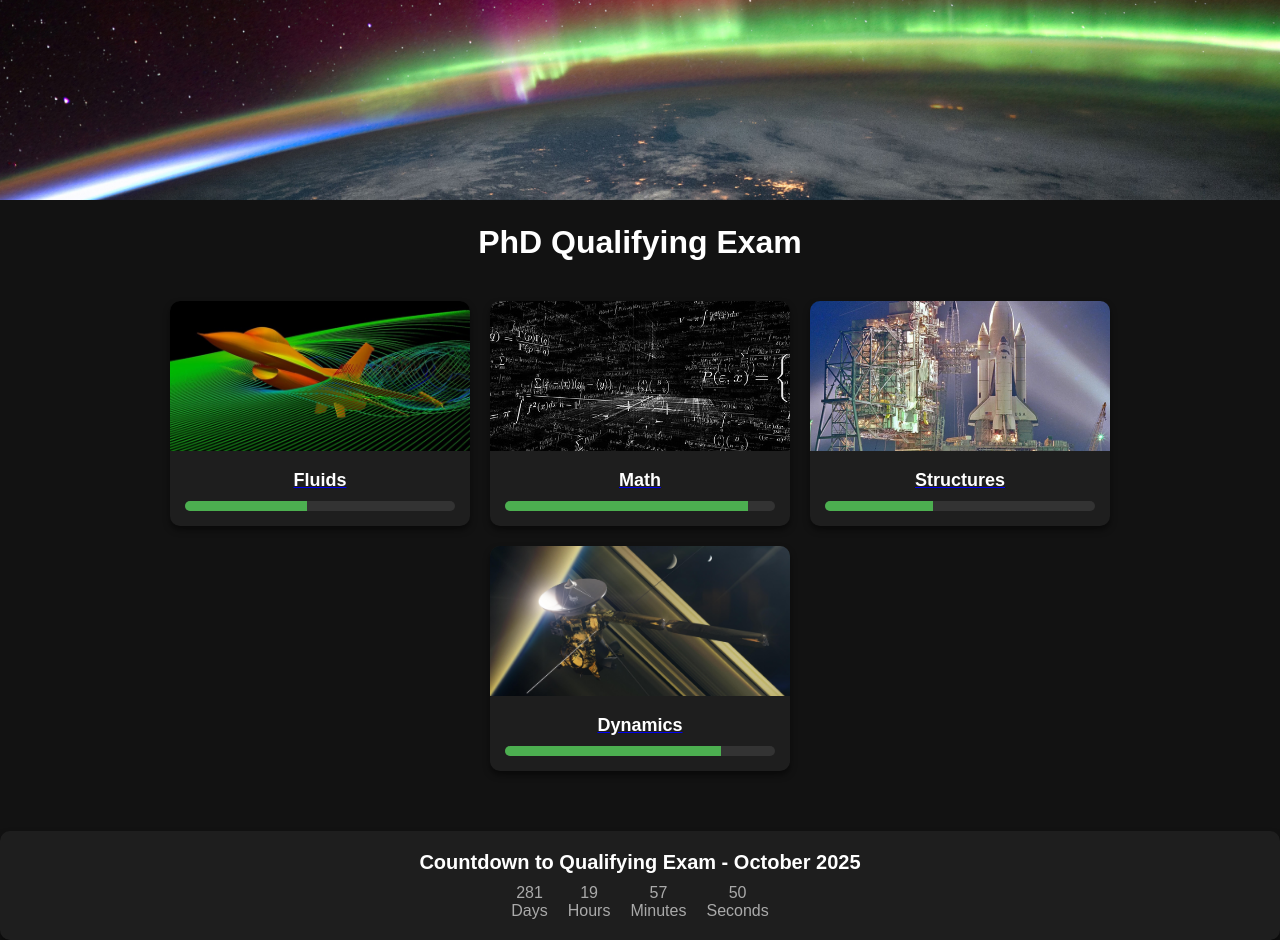
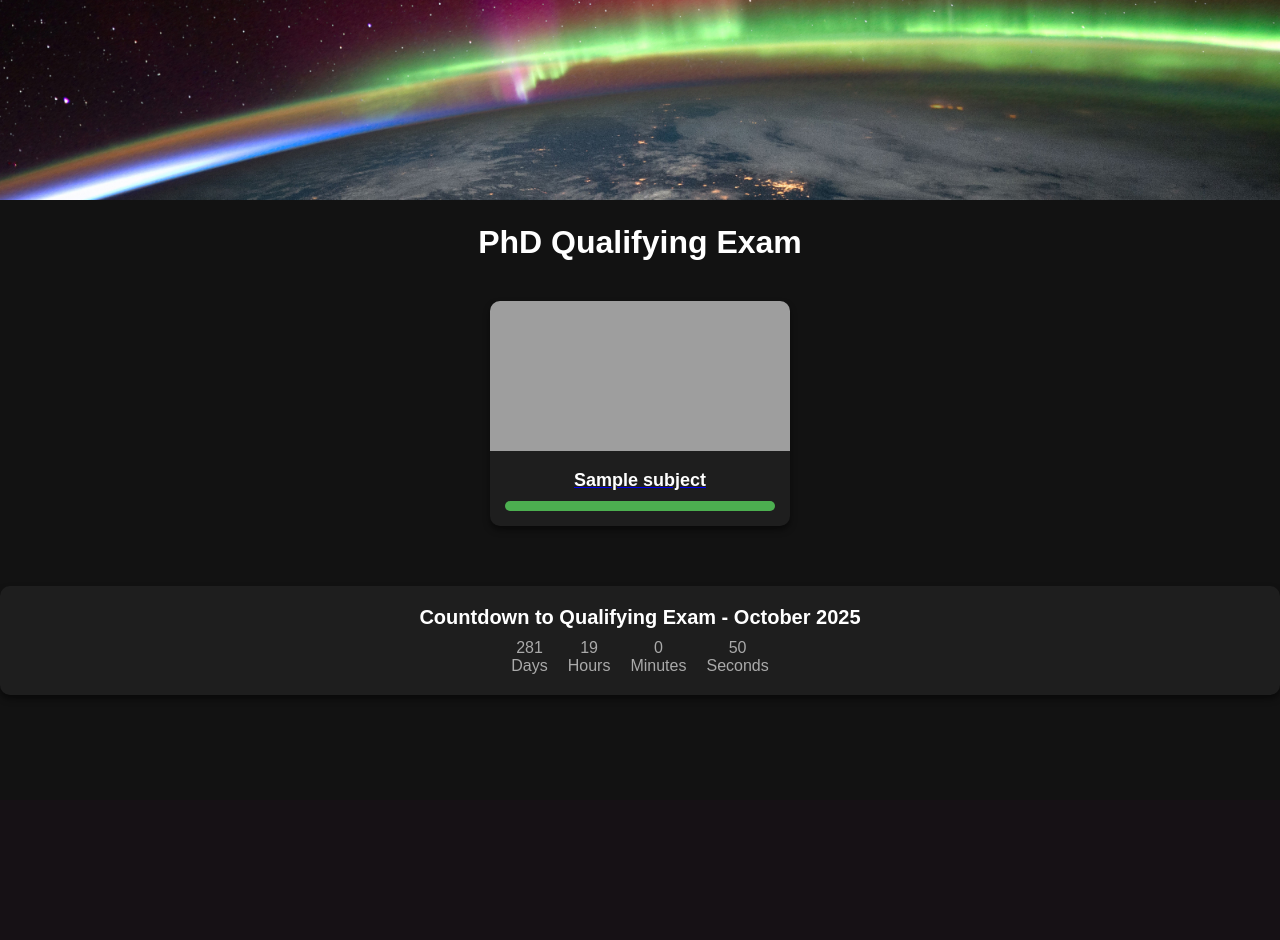
Before and after one commit to John-Auerbach/Quals, a Flask app: template templates/dashboard.html in a window 1280 px wide. After the commit the page ends 695 px from the top, so only its background shows below. Run offline with Flask 3, Linux system fonts and the light colour scheme; the template is opened without the code that fills it: most values are stand-ins (such as "Sample title", 1, 10 or a date in 2020); grey boxes are pictures that could not be loaded.

Commit message:
Dashboard reflects subject progress

```diff
--- a/app.py
+++ b/app.py
@@ -22,7 +22,23 @@ def save_progress():
 @app.route("/")
 def dashboard():
     subjects = ["Fluids", "Math", "Dynamics", "Structures"]
-    return render_template("dashboard.html", subjects=subjects)
+    overall_progress = {}
+
+    # Calculate overall progress for each subject
+    for subject in subjects:
+        if subject in progress:
+            subject_progress = [
+                topic_data["overall"]
+                for topic, topic_data in progress[subject].items()
+                if isinstance(topic_data, dict) and "overall" in topic_data
+            ]
+            overall_progress[subject] = (
+                int(sum(subject_progress) / len(subject_progress)) if subject_progress else 0
+            )
+        else:
+            overall_progress[subject] = 0
+
+    return render_template("dashboard.html", subjects=subjects, overall_progress=overall_progress)
 
 @app.route("/subject/<subject>")
 def subject_page(subject):
--- a/progress.json
+++ b/progress.json
@@ -7,16 +7,16 @@
             "solutions.pdf": true
         },
         "airfoils": {
-            "notes.pdf": false,
+            "notes.pdf": true,
             "problems.pdf": true,
-            "solutions.pdf": false,
-            "overall": 33
+            "solutions.pdf": true,
+            "overall": 100
         },
         "lift_and_drag": {
-            "notes.pdf": false,
-            "problems.pdf": false,
-            "solutions.pdf": false,
-            "overall": 0
+            "notes.pdf": true,
+            "problems.pdf": true,
+            "solutions.pdf": true,
+            "overall": 100
         },
         "navier-stokes": {
             "notes.pdf": false,
--- a/templates/dashboard.html
+++ b/templates/dashboard.html
@@ -103,42 +103,17 @@
     <img src="/static/cover.jpg" alt="Cover Image" class="cover-image">
     <h1>PhD Qualifying Exam</h1>
     <div class="dashboard-container">
-        <a href="/subject/Fluids" class="card">
-            <img src="/static/fluids.jpg" alt="Fluids">
+        {% for subject in subjects %}
+        <a href="/subject/{{ subject }}" class="card">
+            <img src="/static/{{ subject.lower() }}.{{ 'webp' if subject == 'Structures' else 'jpg' }}" alt="{{ subject }}">
             <div class="card-content">
-                <span class="card-title">Fluids</span>
+                <span class="card-title">{{ subject }}</span>
                 <div class="progress-bar">
-                    <div class="progress" style="width: 45%;"></div>
+                    <div class="progress" style="width: {{ overall_progress[subject] }}%;"></div>
                 </div>
             </div>
         </a>
-        <a href="/subject/Math" class="card">
-            <img src="/static/math.jpg" alt="Math">
-            <div class="card-content">
-                <span class="card-title">Math</span>
-                <div class="progress-bar">
-                    <div class="progress" style="width: 90%;"></div>
-                </div>
-            </div>
-        </a>
-        <a href="/subject/Structures" class="card">
-            <img src="/static/structures.webp" alt="Structures">
-            <div class="card-content">
-                <span class="card-title">Structures</span>
-                <div class="progress-bar">
-                    <div class="progress" style="width: 40%;"></div>
-                </div>
-            </div>
-        </a>
-        <a href="/subject/Dynamics" class="card">
-            <img src="/static/dynamics.jpg" alt="Dynamics">
-            <div class="card-content">
-                <span class="card-title">Dynamics</span>
-                <div class="progress-bar">
-                    <div class="progress" style="width: 80%;"></div>
-                </div>
-            </div>
-        </a>
+        {% endfor %}
     </div>
     <div class="countdown-container">
         <div class="countdown-title">Countdown to Qualifying Exam - October 2025</div>
@@ -171,7 +146,7 @@
 
             const days = Math.floor(distance / (1000 * 60 * 60 * 24));
             const hours = Math.floor((distance % (1000 * 60 * 60 * 24)) / (1000 * 60 * 60));
-            const minutes = Math.floor((distance % (1000 * 60 * 60)) / (1000 * 60));
+            const minutes = Math.floor((distance % (1000 * 60)) / (1000 * 60));
             const seconds = Math.floor((distance % (1000 * 60)) / 1000);
 
             document.getElementById("days").textContent = days;
```
Also changed, not shown: templates/subject.html (+21 -9 lines).
